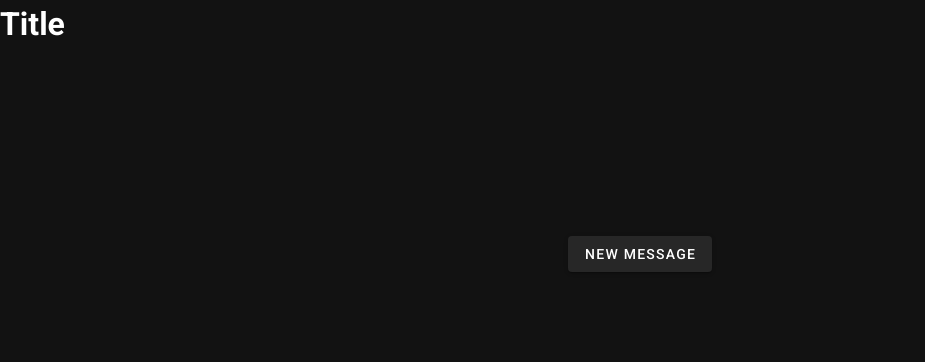
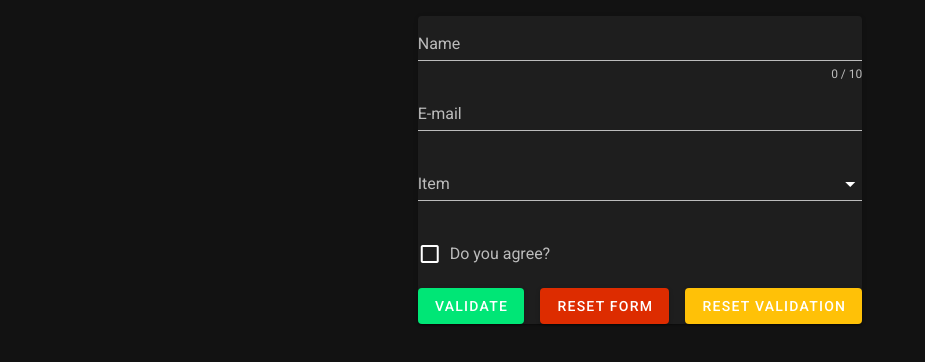
Before and after one commit to c0ntr-all/nuxt-chat, a Nuxt app: page / in a window 1280 px wide. Shown: the top 362 px of the page, without its empty margins (0-925 px from the left). Built offline with nearby package versions, Linux system fonts and the light colour scheme; no server answers; what vue-socket.io-extended would draw is missing.

Commit message:
Added form to layout

```diff
--- /dev/null
+++ b/layouts/empty.vue
@@ -0,0 +1,9 @@
+<template>
+	<v-app app dark>
+		<v-content>
+			<v-container fluid>
+				<nuxt/>
+			</v-container>
+		</v-content>
+	</v-app>
+</template>
--- a/pages/index.vue
+++ b/pages/index.vue
@@ -1,26 +1,111 @@
 <template>
   <v-layout column justify-center align-center>
-    <v-flex xs12 sm8 md6>
-      <v-btn @click="message">
-        NEW MESSAGE
+    <v-flex xs12 sm8>
+      <v-card>
+        <v-form
+          ref="form"
+          v-model="valid"
+          lazy-validation
+        >
+          <v-text-field
+            v-model="name"
+            :counter="10"
+            :rules="nameRules"
+            label="Name"
+            required
+          ></v-text-field>
+
+          <v-text-field
+            v-model="email"
+            :rules="emailRules"
+            label="E-mail"
+            required
+          ></v-text-field>
+
+          <v-select
+            v-model="select"
+            :items="items"
+            :rules="[v => !!v || 'Item is required']"
+            label="Item"
+            required
+          ></v-select>
+
+          <v-checkbox
+            v-model="checkbox"
+            :rules="[v => !!v || 'You must agree to continue!']"
+            label="Do you agree?"
+            required
+          ></v-checkbox>
+
+          <v-btn
+            :disabled="!valid"
+            color="success"
+            class="mr-4"
+            @click="validate"
+          >
+            Validate
           </v-btn>
+
+          <v-btn
+            color="error"
+            class="mr-4"
+            @click="reset"
+          >
+            Reset Form
+          </v-btn>
+
+          <v-btn
+            color="warning"
+            @click="resetValidation"
+          >
+            Reset Validation
+          </v-btn>
+        </v-form>
+      </v-card>
     </v-flex>
   </v-layout>
 </template>
 
 <script>
   export default {
+    layout: 'empty',
     sockets: {
       connect: function () {
         console.log('socket connected')
       },
     },
+    data: () => ({
+      valid: true,
+      name: '',
+      nameRules: [
+        v => !!v || 'Name is required',
+        v => (v && v.length <= 10) || 'Name must be less than 10 characters',
+      ],
+      email: '',
+      emailRules: [
+        v => !!v || 'E-mail is required',
+        v => /.+@.+\..+/.test(v) || 'E-mail must be valid',
+      ],
+      select: null,
+      items: [
+        'Item 1',
+        'Item 2',
+        'Item 3',
+        'Item 4',
+      ],
+      checkbox: false,
+    }),
+
     methods: {
-    message() {
-      this.$socket.client.emit('createMessage', {
-        text: 'FROM CLIENT'
-      })
-    }
-  }
+      validate () {
+        this.$refs.form.validate()
+      },
+      reset () {
+        this.$refs.form.reset()
+      },
+      resetValidation () {
+        this.$refs.form.resetValidation()
+      },
+    },
   }
 </script>
```
Lines whose indentation alone changed are shown as unchanged.
